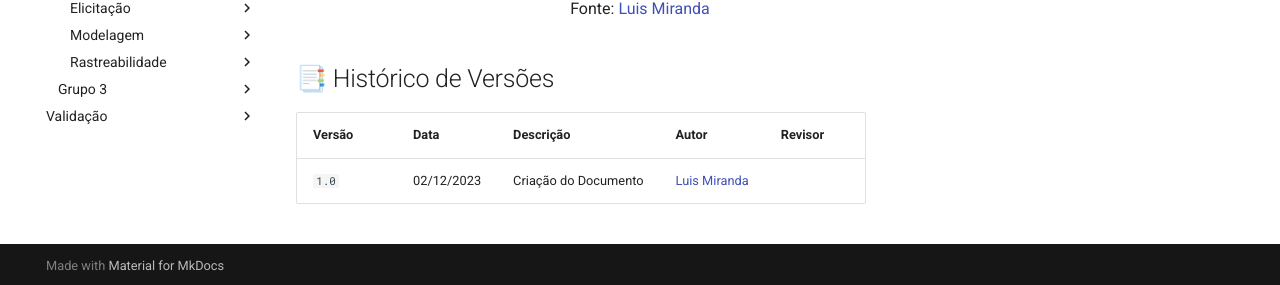
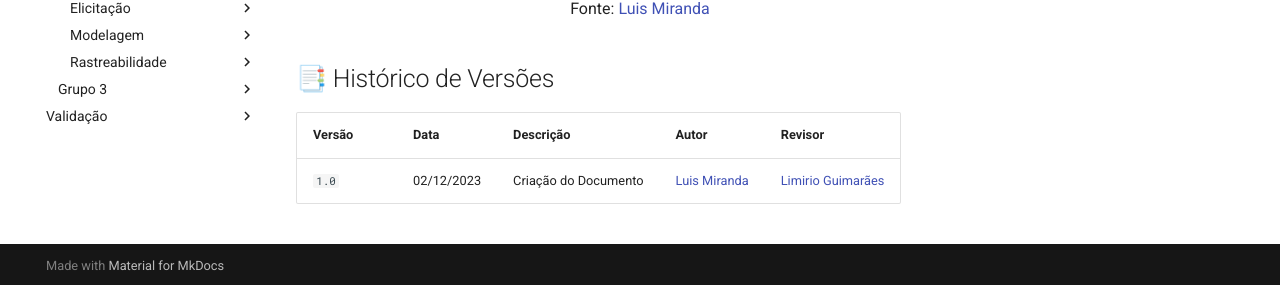
Before and after one commit to Requisitos-de-Software/2023.2-Carteira_Digital_de_Transito, an MkDocs documentation site: the page built from docs/verificacao/grupo2/altino-luis-vinicius/AplicativoSelecionado.md, in a window 1280 px wide and 900 px high, scrolled down 2802 px. Shown: the part 612-897 px from the top of the window. Built offline with MkDocs 1.6.1 and Material for MkDocs 9.7.7, drawn with Linux system fonts in a browser that asks for light colours.

Commit message:
Update AplicativoSelecionado.md

```diff
--- a/docs/verificacao/grupo2/altino-luis-vinicius/AplicativoSelecionado.md
+++ b/docs/verificacao/grupo2/altino-luis-vinicius/AplicativoSelecionado.md
@@ -124,4 +124,4 @@ Abaixo estão os resultados obtidos na verificação do artefato [Aplicativo Sel
 
 | Versão | Data       | Descrição                                       | Autor                                          | Revisor                                      |
 | ------ | ---------- | ----------------------------------------------- | -----------------------------------------------| ---------------------------------------------|
-| `1.0`  | 02/12/2023 | Criação do Documento | [Luis Miranda](https://github.com/LuisMiranda10)  |                       |
+| `1.0`  | 02/12/2023 | Criação do Documento | [Luis Miranda](https://github.com/LuisMiranda10)  | [Limirio Guimarães](https://github.com/LimirioGuimaraes)                      |
```
